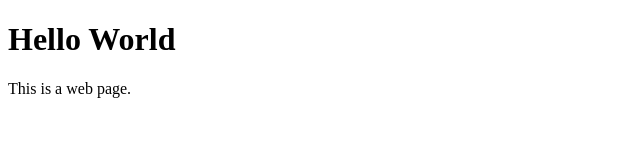
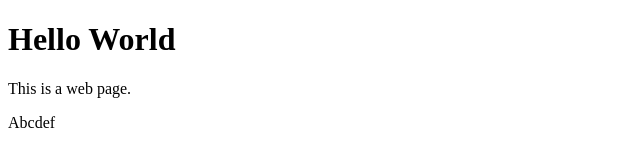
Before and after one commit to sundar1791/sundar1791.github.io, a plain HTML site: page index.html in a window 1280 px wide. Shown: the full height of the page, 0-640 px from the left. Drawn offline with Linux system fonts and the light colour scheme.

Commit message:
Changed Div

```diff
--- a/index.html
+++ b/index.html
@@ -7,5 +7,9 @@
   <body>
     <h1>Hello World</h1>
     <p>This is a web page.</p>
+    <div>
+      Abcdef
+    </div>
+
   </body>
 </html>
```
